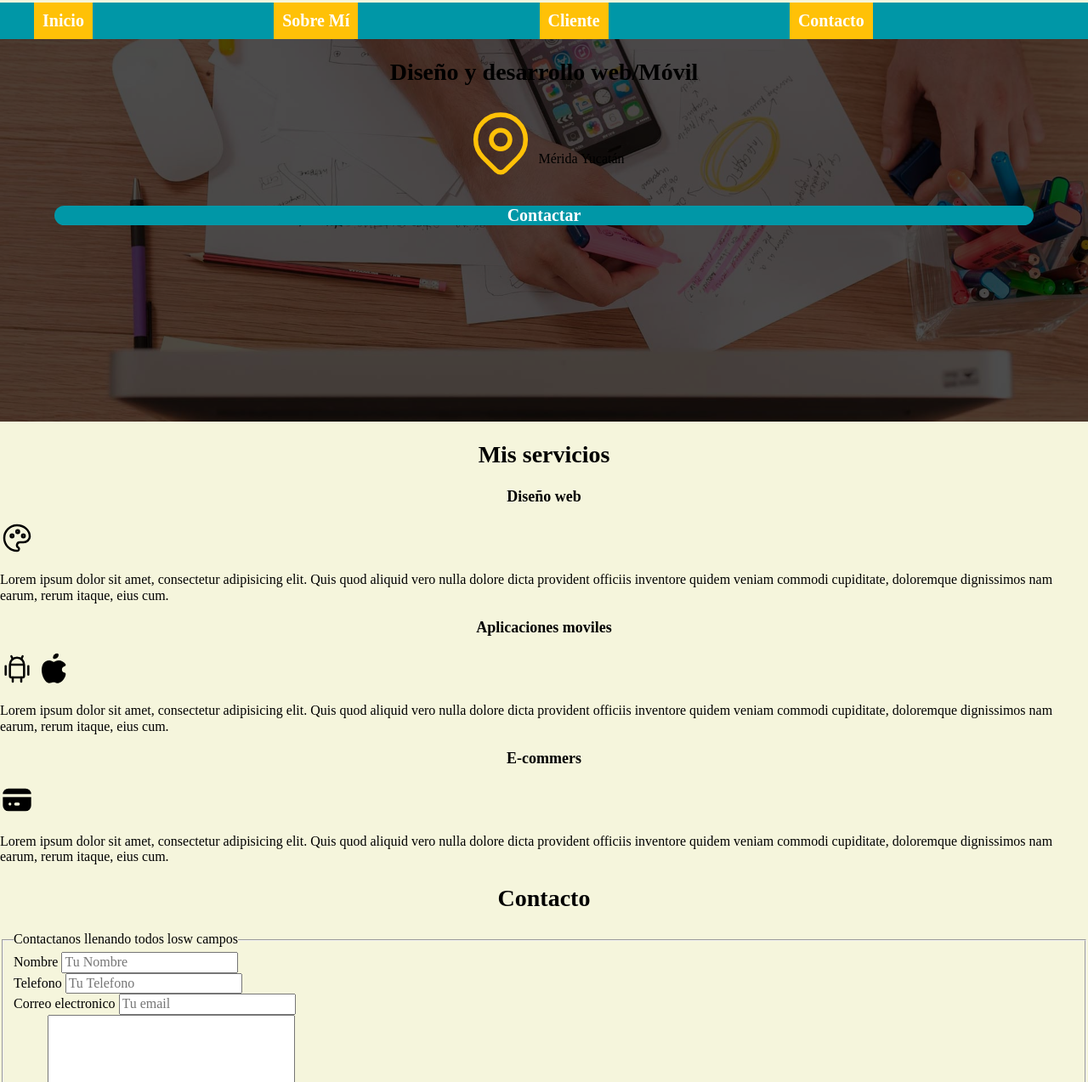
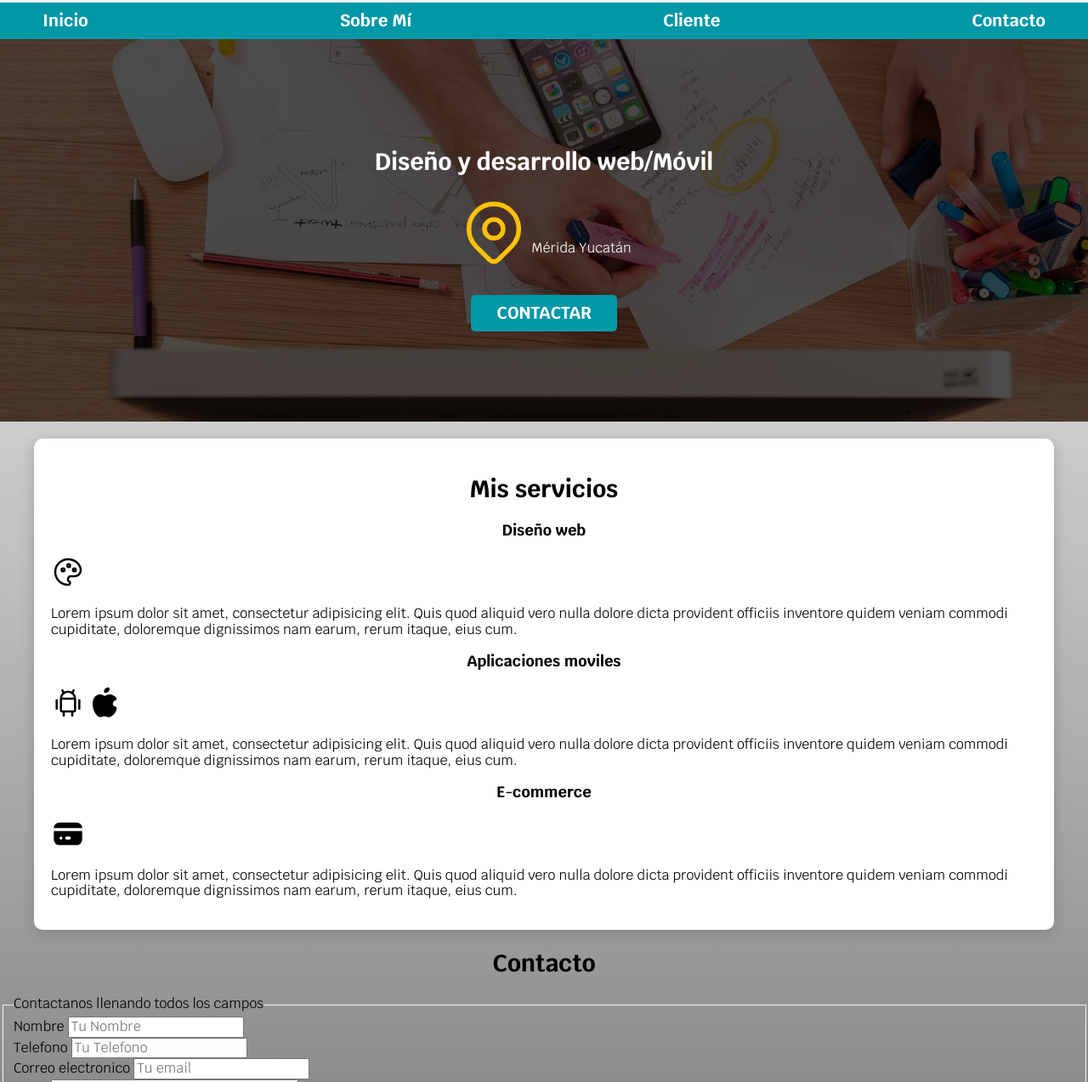
Before and after one commit to AlejandroLn/Web, a plain HTML site: page Developer Page/index.html in a window 1280 px wide. Shown: the part 92-1365 px from the top of the page at 85% size. Drawn offline with Linux system fonts and the light colour scheme.

Commit message:
Añadiendo box shadow a "Mis servicios"

```diff
--- a/Developer Page/css/styles.css
+++ b/Developer Page/css/styles.css
@@ -5,6 +5,7 @@
   --primario: #ffc107;
   --secundario: #0097a7;
   --gris: #757575;
+
 
 }
 
@@ -34,11 +35,14 @@ h1,h2,h3{
 }
 body {
   font-size: 16px;
+  font-family: 'krub', sans-serif;
+  background-image: linear-gradient(to top,var(--gris)0%, var(--blanco)100%);
+
 }
 
 .titulo span{
   font-size: 2rem;
-  color: rgba(255,179,0,0.168);
+
 
 }
 .navegacion-principal{
@@ -58,11 +62,6 @@ body {
   margin-right: auto;*/
   /*margin: 0 auto 0 auto ;  tomando las posiciones del reloj*/
   margin:0 auto; /*El primer valor corresponde a top-bottom y el segundo valor corrresponde a right-left */
-
-}
-.navegacion-principal a{
-  background-color: var(--primario);
-
 }
 /*Displaying block orizontal-inline es vertical*/
 
@@ -133,11 +132,17 @@ body{
   width: 100%;
   height: 100%;
   /*.7 es la trasparencia*/
-  /**/
+  /*alinear y vertical y horizontalmente*/
   display:flex;
   flex-direction:column;
   align-items:center;
+  justify-content: center;
 
+
+
+}
+.contenedor-hero p, .contenedor-hero h2{
+  color: var(--blanco);
 }
 .ubicacion{
   display:flex;
@@ -147,10 +152,34 @@ body{
 .botton{
   background-color:var(--secundario);
   color: var(--blanco);
-  margin-top:3rem;
+  padding: 1rem 3rem;
+  margin-top:3rem;/*Separacion superior*/
   font-size:2rem;
-font-weight:bold;/**/
-border-radius: 5rem; /*Borde de las esquinas redondeadas */
-width:90%; /*Ancho del boton*/
-text-align:center; /*Centrar texto*/
+  text-decoration: none; /*Quitar subrayado*/
+  text-transform: uppercase;/*Convertir texto en mayusculas*/
+  font-weight:bold;/*poner texto en negrita*/
+  border-radius: .5rem; /*Borde de las esquinas redondeadas */
+  width:90%; /*Ancho del boton*/
+  text-align:center; /*Centrar texto del boton*/
 }
+@media (min-width:768px){
+  .botton{
+    width: auto;
+  }
+
+}
+.sombra{
+  margin-top: 2rem;
+   box-shadow: 0px 5px 15px 0px rgba(112,112,112,0.48);
+   /*Motor para google chrome*/
+  -webkit-box-shadow: 0px 5px 15px 0px rgba(112,112,112,0.48);
+  /*Motor para google firefox*/
+  -moz-box-shadow: 0px 5px 15px 0px rgba(112,112,112,0.48);;
+  background-color: var(--blanco);
+  padding: 2rem;
+  border-radius: 1rem;
+  /*Vamos adaptar la seccion de mis servicios usando "flexbos".
+  y que es box shadow, blur, box model
+  son motores para firefox y chrome
+  mox-boxshadow webkit-box-shadow*/
+}
--- a/Developer Page/index.html
+++ b/Developer Page/index.html
@@ -26,7 +26,7 @@
   <a href="#">Sobre Mí</a>
   <a href="#">Cliente</a>
   <a href="#">Contacto</a>
-  <img src="#" alt="">
+
 </nav>
 </div>
 
@@ -44,9 +44,9 @@
   <p>Mérida Yucatán</p>
   </div>
   <a class="botton">Contactar</a>
-</div>
+
 </section>
-  <main>
+  <main class="contenedor sombra">
    <h2> Mis servicios</h2>
 
 <section>
@@ -84,7 +84,7 @@
 </section>
 
 <section>
-  <h3>E-commers</h3>
+  <h3>E-commerce</h3>
   <svg xmlns="http://www.w3.org/2000/svg" class="icon icon-tabler icon-tabler-credit-card-filled" width="40" height="40" viewBox="0 0 24 24" stroke-width="1.5" stroke="#000000" fill="none" stroke-linecap="round" stroke-linejoin="round">
     <path stroke="none" d="M0 0h24v24H0z" fill="none"/>
     <path d="M22 10v6a4 4 0 0 1 -4 4h-12a4 4 0 0 1 -4 -4v-6h20zm-14.99 4h-.01a1 1 0 1 0 .01 2a1 1 0 0 0 0 -2zm5.99 0h-2a1 1 0 0 0 0 2h2a1 1 0 0 0 0 -2zm5 -10a4 4 0 0 1 4 4h-20a4 4 0 0 1 4 -4h12z" stroke-width="0" fill="currentColor" />
@@ -98,7 +98,7 @@
   <h2>Contacto</h2>
   <form>
     <fieldset>
-      <Legend>Contactanos llenando todos losw campos</Legend>
+      <Legend>Contactanos llenando todos los campos</Legend>
       <div>
         <label>Nombre</label>
         <input type="text" placeholder="Tu Nombre">
```
